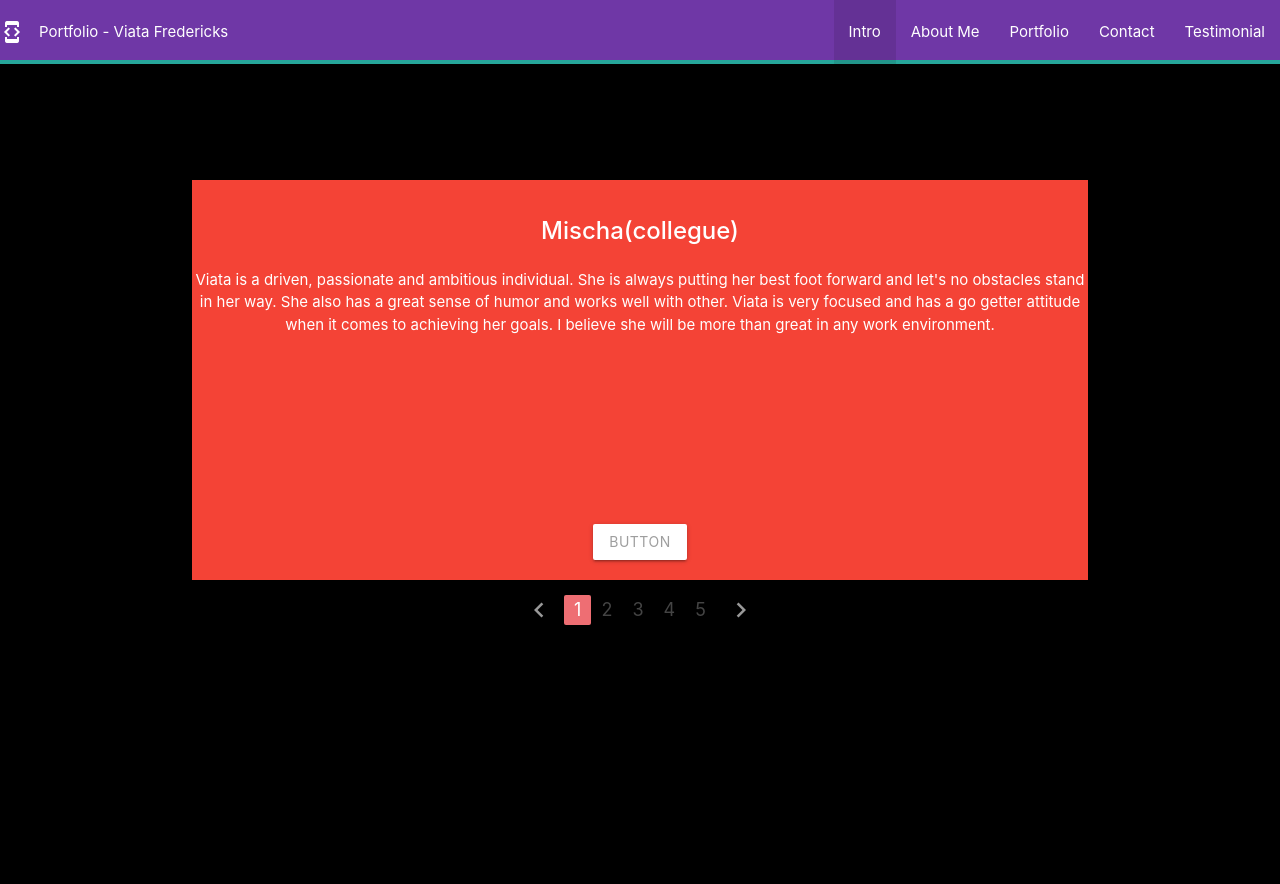
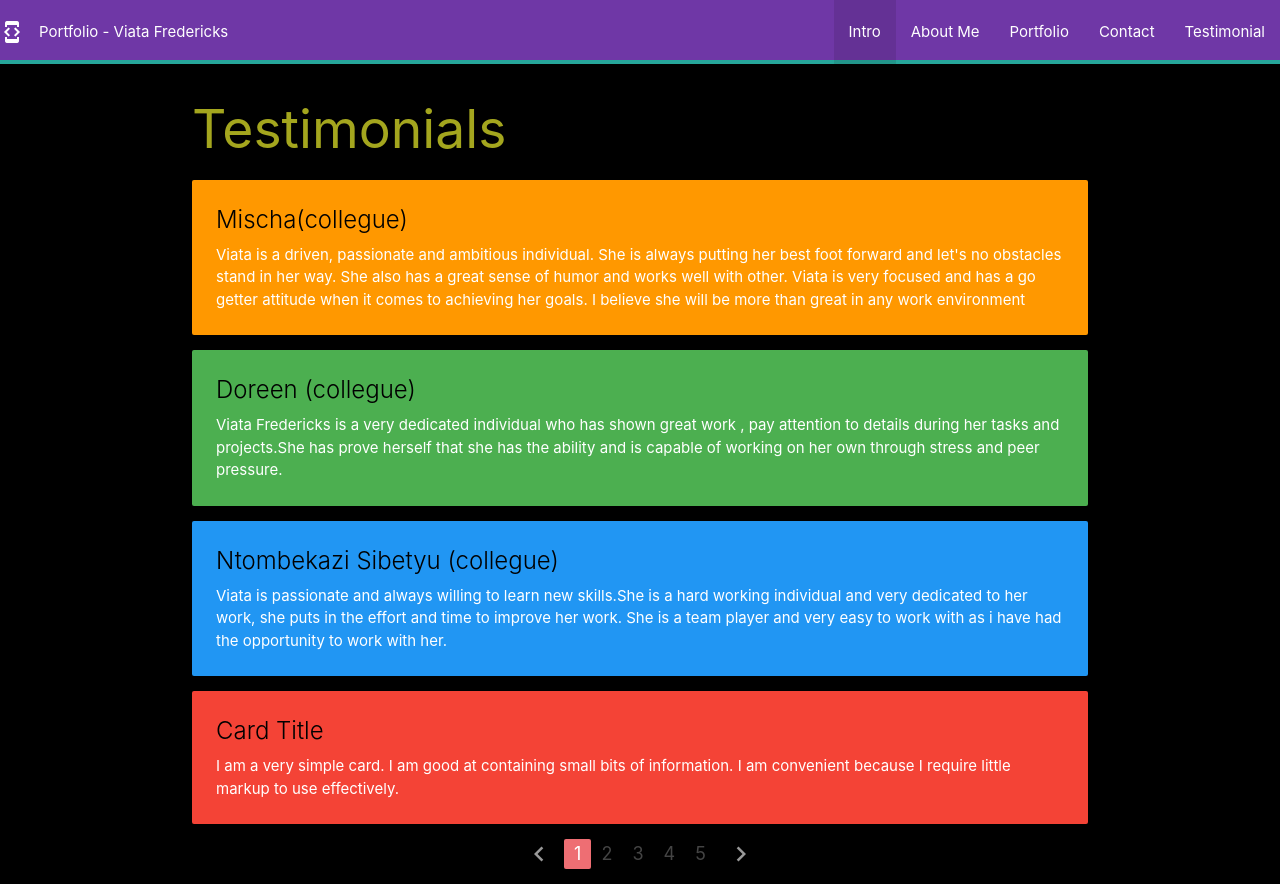
Before and after one commit to ViataF/Portfolio, a React (Create React App) app: page /testimonial in a window 1280 px wide. Before the commit the page ends 800 px from the top, so only its background shows below. Built offline with nearby package versions, Linux system fonts and the light colour scheme.

Commit message:
Added to testimonial

```diff
--- /dev/null
+++ b/src/components/layout/pages/Testimonial.css
@@ -0,0 +1,3 @@
+h2.testimonial-heading {
+  color: #a4a61e;
+}
--- a/src/components/layout/pages/Testimonials.js
+++ b/src/components/layout/pages/Testimonials.js
@@ -1,37 +1,62 @@
 import React from "react";
+import "./Testimonial.css";
 
 const Testimonials = () => {
   return (
     <div className="testimonials">
-      <h2>Testimonials</h2>
-      <div className="carousel carousel-slider center">
-        <div className="carousel-fixed-item center">
-          <a className="btn waves-effect white grey-text darken-text-2">
-            button
-          </a>
+      <h2 className="testimonial-heading">Testimonials</h2>
+      <div class="col s12 12m">
+        <div class="card orange">
+          <div class="card-content black-text">
+            <span class="card-title">Mischa(collegue)</span>
+            <p className="white-text">
+              Viata is a driven, passionate and ambitious individual. She is
+              always putting her best foot forward and let's no obstacles stand
+              in her way. She also has a great sense of humor and works well
+              with other. Viata is very focused and has a go getter attitude
+              when it comes to achieving her goals. I believe she will be more
+              than great in any work environment
+            </p>
+          </div>
         </div>
-        <div className="carousel-item red white-text" href="#one!">
-          <h2>Mischa(collegue)</h2>
-          <p className="white-text">
-            Viata is a driven, passionate and ambitious individual. She is
-            always putting her best foot forward and let's no obstacles stand in
-            her way. She also has a great sense of humor and works well with
-            other. Viata is very focused and has a go getter attitude when it
-            comes to achieving her goals. I believe she will be more than great
-            in any work environment.
-          </p>
+      </div>
+      <div class="col s12">
+        <div class="card green">
+          <div class="card-content black-text">
+            <span class="card-title">Doreen (collegue)</span>
+            <p className="white-text">
+              Viata Fredericks is a very dedicated individual who has shown
+              great work , pay attention to details during her tasks and
+              projects.She has prove herself that she has the ability and is
+              capable of working on her own through stress and peer pressure.
+            </p>
+          </div>
         </div>
-        <div className="carousel-item amber white-text" href="#two!">
-          <h2>Second Panel</h2>
-          <p className="white-text">This is your second panel</p>
+      </div>
+      <div class="col s12 m6">
+        <div class="card blue">
+          <div class="card-content black-text">
+            <span class="card-title">Ntombekazi Sibetyu (collegue)</span>
+            <p className="white-text">
+              Viata is passionate and always willing to learn new skills.She is
+              a hard working individual and very dedicated to her work, she puts
+              in the effort and time to improve her work. She is a team player
+              and very easy to work with as i have had the opportunity to work
+              with her.
+            </p>
+          </div>
         </div>
-        <div className="carousel-item green white-text" href="#three!">
-          <h2>Third Panel</h2>
-          <p className="white-text">This is your third panel</p>
-        </div>
-        <div className="carousel-item blue white-text" href="#four!">
-          <h2>Fourth Panel</h2>
-          <p className="white-text">This is your fourth panel</p>
+      </div>
+      <div class="col s12 m6">
+        <div class="card red">
+          <div class="card-content black-text">
+            <span class="card-title">Card Title</span>
+            <p className="white-text">
+              I am a very simple card. I am good at containing small bits of
+              information. I am convenient because I require little markup to
+              use effectively.
+            </p>
+          </div>
         </div>
       </div>
     </div>
```
